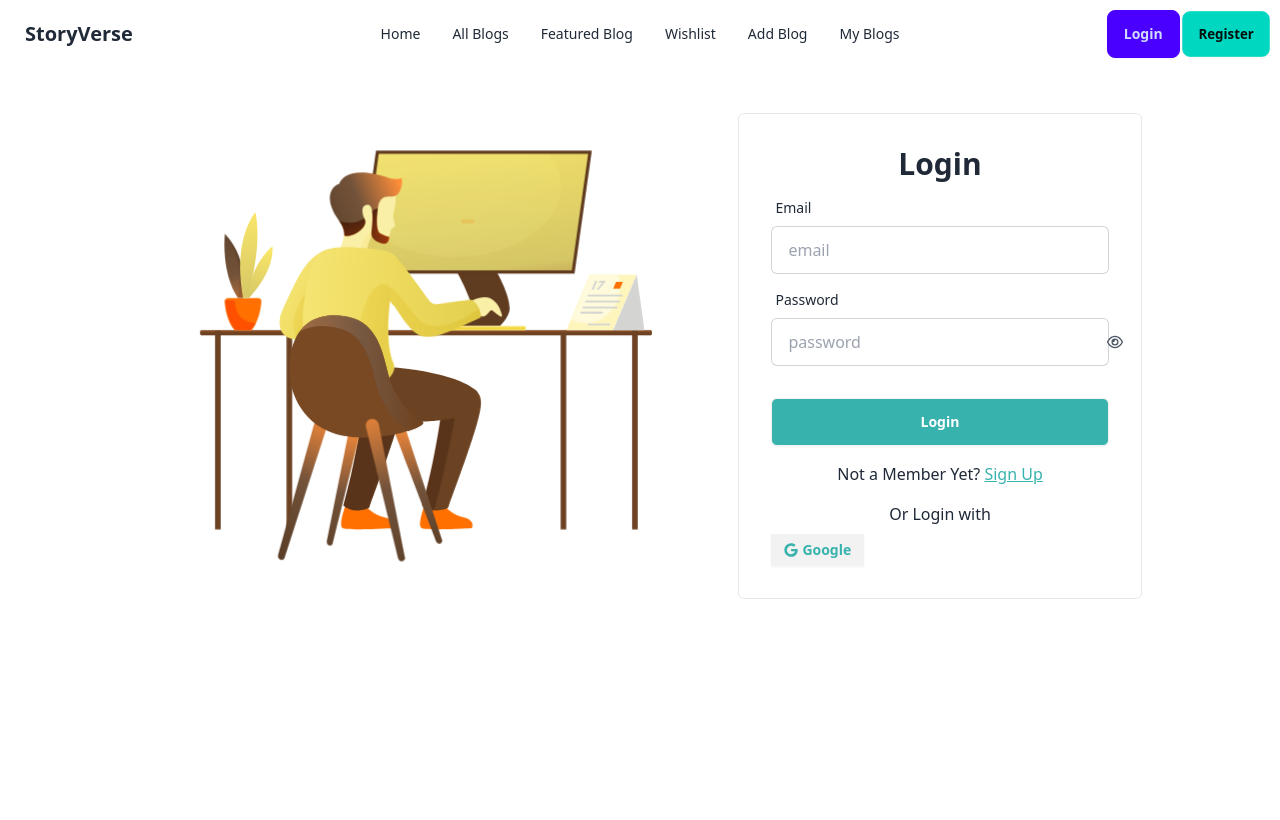
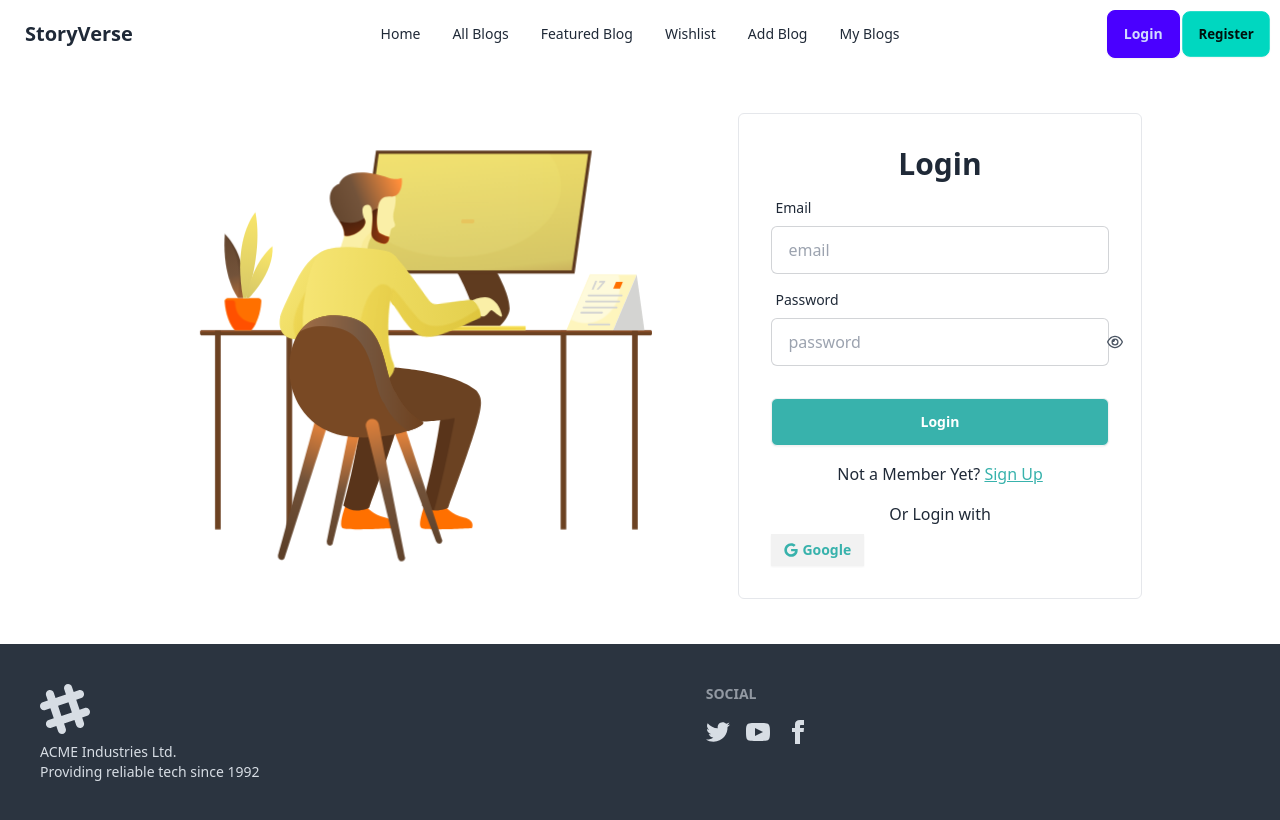
Before and after one commit to joysaha023/storyverse-client-side, a React (Vite) app: page /login in a window 1280 px wide. Built offline with nearby package versions, Linux system fonts and the light colour scheme; no server answers.

Commit message:
write review section complete

```diff
--- a/src/Components/FanReview/FanReview.jsx
+++ b/src/Components/FanReview/FanReview.jsx
@@ -41,7 +41,10 @@
           <SeeAllReview key={item._id} item={item}></SeeAllReview>
         ))}
       </div>
-      <div className="my-6 text-right">
+      <div className="my-6 flex justify-end gap-3">
+        <Link to={"/writereview"} className="btn btn-accent">
+          Write Review
+        </Link>
         <Link to={"/allreviews"} className="btn btn-accent">
           See All Review
         </Link>
--- a/src/Components/SeeAllReview/SeeAllReview.jsx
+++ b/src/Components/SeeAllReview/SeeAllReview.jsx
@@ -4,7 +4,7 @@
   const { name, image, review, rating } = item;
   return (
     <div>
-      <div className="card w-full bg-base-100 shadow-xl">
+      <div className="card w-full h-full bg-base-100 shadow-xl">
         <div className="card-body items-center text-center">
           <div className="avatar">
             <div className="w-24 rounded-full">
--- /dev/null
+++ b/src/Components/Shared/Footer.jsx
@@ -0,0 +1,66 @@
+import React from "react";
+
+const Footer = () => {
+  return (
+    <footer className="footer p-10 bg-neutral text-neutral-content">
+      <aside>
+        <svg
+          width="50"
+          height="50"
+          viewBox="0 0 24 24"
+          xmlns="http://www.w3.org/2000/svg"
+          fillRule="evenodd"
+          clipRule="evenodd"
+          className="fill-current"
+        >
+          <path d="M22.672 15.226l-2.432.811.841 2.515c.33 1.019-.209 2.127-1.23 2.456-1.15.325-2.148-.321-2.463-1.226l-.84-2.518-5.013 1.677.84 2.517c.391 1.203-.434 2.542-1.831 2.542-.88 0-1.601-.564-1.86-1.314l-.842-2.516-2.431.809c-1.135.328-2.145-.317-2.463-1.229-.329-1.018.211-2.127 1.231-2.456l2.432-.809-1.621-4.823-2.432.808c-1.355.384-2.558-.59-2.558-1.839 0-.817.509-1.582 1.327-1.846l2.433-.809-.842-2.515c-.33-1.02.211-2.129 1.232-2.458 1.02-.329 2.13.209 2.461 1.229l.842 2.515 5.011-1.677-.839-2.517c-.403-1.238.484-2.553 1.843-2.553.819 0 1.585.509 1.85 1.326l.841 2.517 2.431-.81c1.02-.33 2.131.211 2.461 1.229.332 1.018-.21 2.126-1.23 2.456l-2.433.809 1.622 4.823 2.433-.809c1.242-.401 2.557.484 2.557 1.838 0 .819-.51 1.583-1.328 1.847m-8.992-6.428l-5.01 1.675 1.619 4.828 5.011-1.674-1.62-4.829z"></path>
+        </svg>
+        <p>
+          ACME Industries Ltd.
+          <br />
+          Providing reliable tech since 1992
+        </p>
+      </aside>
+      <nav>
+        <h6 className="footer-title">Social</h6>
+        <div className="grid grid-flow-col gap-4">
+          <a>
+            <svg
+              xmlns="http://www.w3.org/2000/svg"
+              width="24"
+              height="24"
+              viewBox="0 0 24 24"
+              className="fill-current"
+            >
+              <path d="M24 4.557c-.883.392-1.832.656-2.828.775 1.017-.609 1.798-1.574 2.165-2.724-.951.564-2.005.974-3.127 1.195-.897-.957-2.178-1.555-3.594-1.555-3.179 0-5.515 2.966-4.797 6.045-4.091-.205-7.719-2.165-10.148-5.144-1.29 2.213-.669 5.108 1.523 6.574-.806-.026-1.566-.247-2.229-.616-.054 2.281 1.581 4.415 3.949 4.89-.693.188-1.452.232-2.224.084.626 1.956 2.444 3.379 4.6 3.419-2.07 1.623-4.678 2.348-7.29 2.04 2.179 1.397 4.768 2.212 7.548 2.212 9.142 0 14.307-7.721 13.995-14.646.962-.695 1.797-1.562 2.457-2.549z"></path>
+            </svg>
+          </a>
+          <a>
+            <svg
+              xmlns="http://www.w3.org/2000/svg"
+              width="24"
+              height="24"
+              viewBox="0 0 24 24"
+              className="fill-current"
+            >
+              <path d="M19.615 3.184c-3.604-.246-11.631-.245-15.23 0-3.897.266-4.356 2.62-4.385 8.816.029 6.185.484 8.549 4.385 8.816 3.6.245 11.626.246 15.23 0 3.897-.266 4.356-2.62 4.385-8.816-.029-6.185-.484-8.549-4.385-8.816zm-10.615 12.816v-8l8 3.993-8 4.007z"></path>
+            </svg>
+          </a>
+          <a>
+            <svg
+              xmlns="http://www.w3.org/2000/svg"
+              width="24"
+              height="24"
+              viewBox="0 0 24 24"
+              className="fill-current"
+            >
+              <path d="M9 8h-3v4h3v12h5v-12h3.642l.358-4h-4v-1.667c0-.955.192-1.333 1.115-1.333h2.885v-5h-3.808c-3.596 0-5.192 1.583-5.192 4.615v3.385z"></path>
+            </svg>
+          </a>
+        </div>
+      </nav>
+    </footer>
+  );
+};
+
+export default Footer;
--- a/src/Layouts/Root.jsx
+++ b/src/Layouts/Root.jsx
@@ -1,12 +1,14 @@
 import React from 'react';
 import { Outlet } from 'react-router-dom';
 import Navbar from '../Components/Shared/Navbar';
+import Footer from '../Components/Shared/Footer';
 
 const Root = () => {
     return (
         <div>
             <Navbar></Navbar>
             <Outlet></Outlet>
+            <Footer></Footer>
         </div>
     );
 };
--- /dev/null
+++ b/src/Pages/WriteReview/WriteReview.jsx
@@ -0,0 +1,93 @@
+import React from 'react';
+
+const WriteReview = () => {
+
+    const handleSubmit = (e) => {
+        e.preventDefault();
+        const form = e.target;
+        const name = form.name.value;
+        const image = form.image.value;
+        const rating = form.rating.value;
+        const review = form.sdescription.value;
+        const writereview = {name, image, rating, review}
+        console.log(writereview)
+
+        fetch("http://localhost:5000/writereview", {
+            method: "POST",
+            headers: {
+                "content-type" : "application/json",
+            },
+            body: JSON.stringify(writereview)
+        })
+        .then((res) => res.json())
+        .then((data) => {
+            console.log(data)
+        })
+    }
+
+
+    return (
+        <div className='max-w-6xl mx-auto'>
+            <h2 className='text-center'>Write Review</h2>
+             <form onSubmit={handleSubmit} className="card-body border rounded-md">
+          <div className="form-control">
+            <label className="label">
+              <span className="label-text">Name</span>
+            </label>
+            <input
+              type="text"
+              placeholder="Name"
+              name="name"
+              className="input input-bordered"
+              required
+            />
+          </div>
+          <div className="form-control">
+            <label className="label">
+              <span className="label-text">User Photo</span>
+            </label>
+            <input
+              type="text"
+              placeholder="Image URL"
+              name="image"
+              className="input input-bordered"
+              required
+            />
+          </div>
+          <div className="form-control">
+          <label className="label">
+              <span className="label-text">Rating</span>
+            </label>
+              <select
+                id="subcategory_name"
+                name="rating"
+                className="mt-1 block w-full p-2 outline-none rounded-md border-gray-300 shadow-sm focus:border-indigo-300 focus:ring focus:ring-indigo-200 focus:ring-opacity-50"
+                required
+              >
+                <option value="">Select Rating</option>
+            <option value="1">1</option>
+            <option value="1.5">1.5</option>
+            <option value="2">2</option>
+            <option value="2.5">2.5</option>
+            <option value="3">3</option>
+            <option value="3.5">3.5</option>
+            <option value="4">4</option>
+            <option value="4.5">4.5</option>
+            <option value="5">5</option>
+              </select>
+            </div>
+          <div className="form-control">
+            <label className="label">
+              <span className="label-text">Write Review</span>
+            </label>
+            <textarea className="textarea textarea-bordered" name="sdescription" placeholder="Write Review" required></textarea>
+          </div>
+          <div className="form-control mt-6">
+            <button className="btn btn-primary">Submit</button>
+          </div>
+        </form>
+        </div>
+    );
+};
+
+export default WriteReview;
--- a/src/Routes/Routes.jsx
+++ b/src/Routes/Routes.jsx
@@ -15,6 +15,7 @@
 import UpdateBlog from "../Pages/UpdateBlog/UpdateBlog";
 import MovieData from "../Pages/MovieData/MovieData";
 import AllReviews from "../Pages/AllReviews/AllReviews";
+import WriteReview from "../Pages/WriteReview/WriteReview";
 
 const router = createBrowserRouter([
   {
@@ -69,6 +70,10 @@
         {
           path: "/allreviews",
           element: <AllReviews></AllReviews>
+        },
+        {
+          path: "/writereview",
+          element: <PrivateRoutes><WriteReview></WriteReview></PrivateRoutes>
         }
     ]
   },
```
